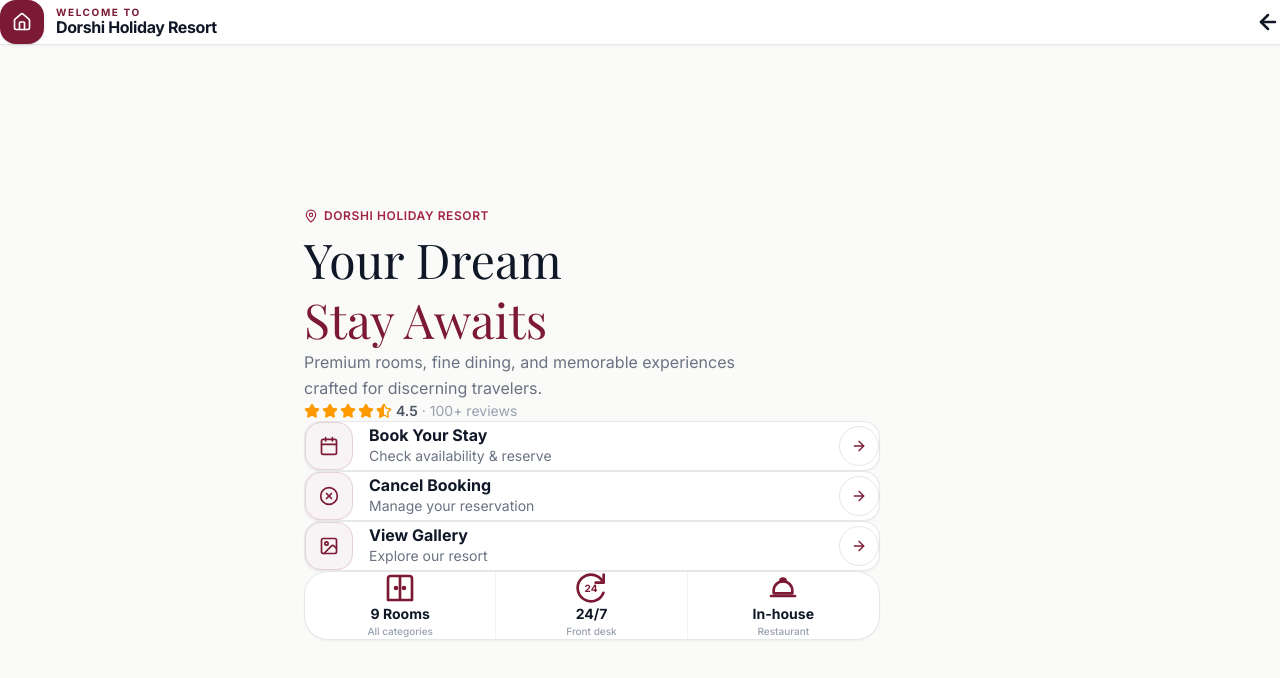
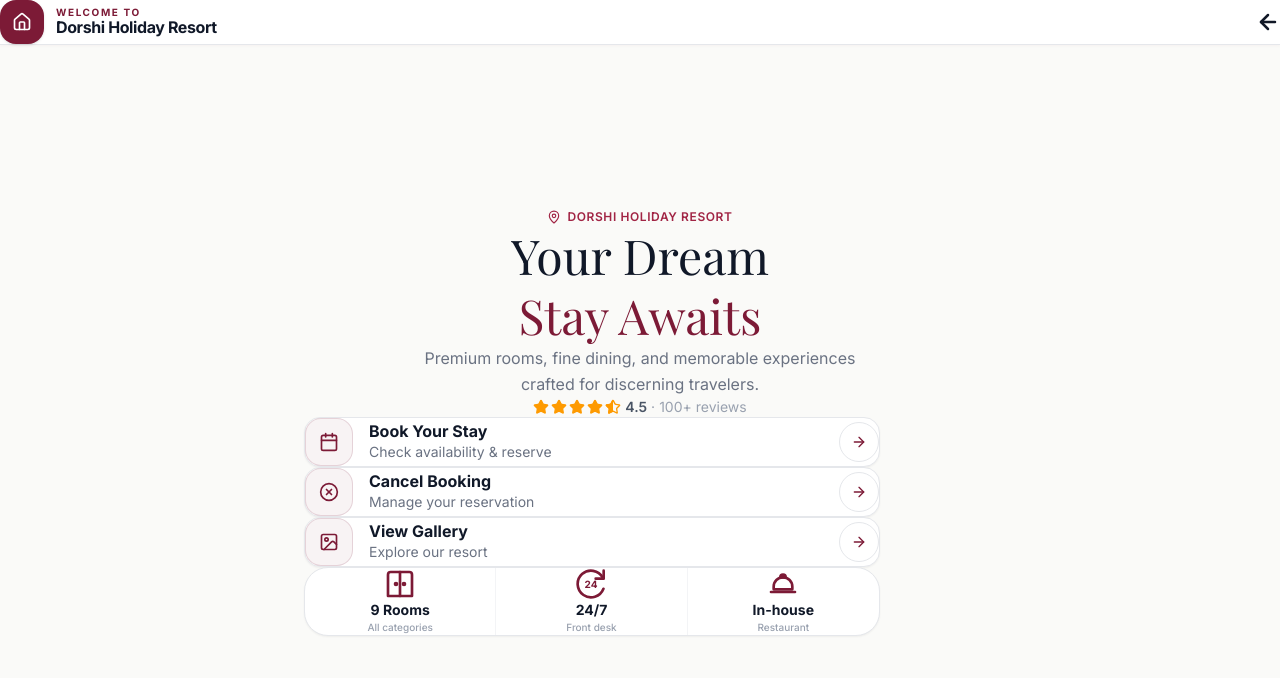
Before and after one commit to AyushSaha184/booking-app, a Next.js app: page / in a window 1280 px wide. Shown: the top 678 px of the page. Built offline with nearby package versions, Linux system fonts and the light colour scheme; a web font is replaced by a local one.

Commit message:
..............

```diff
--- a/components/booking/BookingFormCard.tsx
+++ b/components/booking/BookingFormCard.tsx
@@ -23,12 +23,12 @@ interface BookingFormCardProps {
 
 /* ── Shared input wrapper styles ───────────────────── */
 const inputWrapCls =
-  'flex items-center bg-[#FAFAF9] border border-gray-200 rounded-xl transition-all duration-200 focus-within:bg-white focus-within:border-[#7C1A36] focus-within:ring-4 focus-within:ring-[#7C1A36]/5'
+  'flex items-center bg-[#FAFAF9] border border-gray-200 rounded-xl overflow-hidden transition-all duration-200 focus-within:bg-white focus-within:border-[#7C1A36] focus-within:ring-4 focus-within:ring-[#7C1A36]/5'
 
-const iconCls = 'pl-4 pr-3 shrink-0 flex items-center text-[#7C1A36]'
+const iconCls = 'w-14 h-14 flex items-center justify-center border-r border-gray-200 shrink-0 text-[#7C1A36] transition-colors focus-within:border-[#7C1A36]'
 
 const inputCls =
-  'flex-1 py-4 pr-5 bg-transparent text-base text-gray-900 outline-none placeholder:text-[#C37A8C]/50'
+  'flex-1 h-14 px-4 bg-transparent text-base text-gray-900 outline-none placeholder:text-[#C37A8C]/50'
 
 function RoomImagePlaceholder({ roomType }: { roomType: string }) {
   const colors: Record<string, string> = {
--- a/components/cancellation/CancellationFormCard.tsx
+++ b/components/cancellation/CancellationFormCard.tsx
@@ -31,12 +31,12 @@ function formatDate(dateStr: string) {
 
 /* ── Shared input styles ───────────────────────────── */
 const inputWrapCls =
-  'flex items-center bg-[#FAFAF9] border border-gray-200 rounded-xl transition-all duration-200 focus-within:bg-white focus-within:border-[#7C1A36] focus-within:ring-4 focus-within:ring-[#7C1A36]/5'
+  'flex items-center bg-[#FAFAF9] border border-gray-200 rounded-xl overflow-hidden transition-all duration-200 focus-within:bg-white focus-within:border-[#7C1A36] focus-within:ring-4 focus-within:ring-[#7C1A36]/5'
 
-const iconCls = 'pl-4 pr-3 shrink-0 flex items-center text-[#7C1A36]'
+const iconCls = 'w-14 h-14 flex items-center justify-center border-r border-gray-200 shrink-0 text-[#7C1A36] transition-colors focus-within:border-[#7C1A36]'
 
 const inputCls =
-  'flex-1 py-4 pr-5 bg-transparent text-base text-gray-900 outline-none placeholder:text-[#C37A8C]/50'
+  'flex-1 h-14 px-4 bg-transparent text-base text-gray-900 outline-none placeholder:text-[#C37A8C]/50'
 
 export default function CancellationFormCard({ onBack }: CancellationFormCardProps) {
   const [step, setStep] = useState<'form' | 'searching' | 'found' | 'success' | 'error'>('form')
--- a/components/chat/SuggestionChips.tsx
+++ b/components/chat/SuggestionChips.tsx
@@ -109,10 +109,10 @@ const ClocheIcon = (props: React.SVGProps<SVGSVGElement>) => (
 export default function SuggestionChips({ onSelectView }: SuggestionChipsProps) {
   return (
     <div className="w-full max-w-5xl mx-auto px-4 sm:px-6 lg:px-8 py-8 space-y-8">
-      {/* Hero Section — left-aligned */}
-      <div className="space-y-4 px-4">
+      {/* Hero Section — centered */}
+      <div className="text-center flex flex-col items-center justify-center space-y-4 px-4">
         {/* Location Tag */}
-        <div className="inline-flex items-center gap-1.5 text-xs font-semibold tracking-wider text-[#A12444] uppercase">
+        <div className="inline-flex items-center gap-1.5 text-xs font-semibold tracking-wider text-[#A12444] uppercase justify-center">
           <MapPin className="w-3.5 h-3.5 text-[#A12444]" />
           <span>Dorshi Holiday Resort</span>
         </div>
@@ -125,13 +125,13 @@ export default function SuggestionChips({ onSelectView }: SuggestionChipsProps)
             <span className="text-[#7C1A36]">Stay Awaits</span>
           </h1>
 
-          <p className="text-sm sm:text-base text-gray-500 max-w-md leading-relaxed">
+          <p className="text-sm sm:text-base text-gray-500 max-w-md mx-auto leading-relaxed">
             Premium rooms, fine dining, and memorable experiences crafted for discerning travelers.
           </p>
         </div>
 
         {/* Rating Block */}
-        <div className="flex items-center gap-1 text-sm text-gray-600">
+        <div className="flex items-center justify-center gap-1 text-sm text-gray-600">
           <div className="flex gap-0.5 text-amber-500">
             <Star className="w-4 h-4 fill-current" />
             <Star className="w-4 h-4 fill-current" />
```
